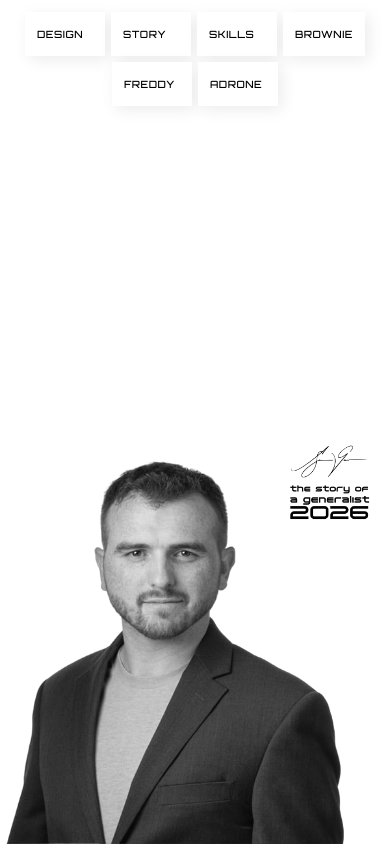
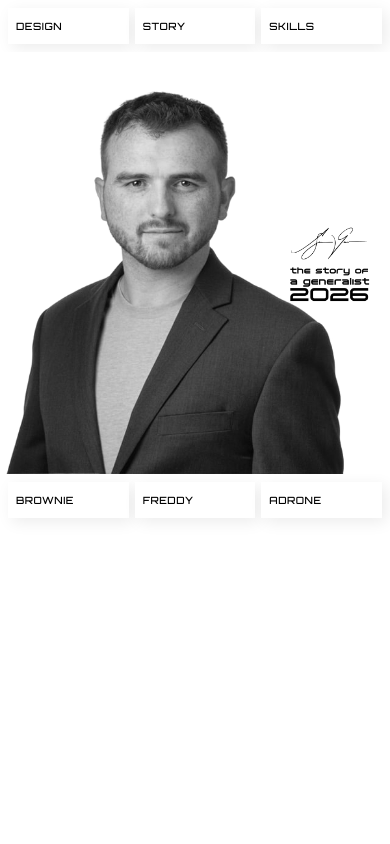
Before and after one commit to tatsuyakuroda/stephen-portfolio, a React (Vite) app: page / in a window 390 px wide. Built offline with nearby package versions, Linux system fonts and the light colour scheme.

Commit message:
Refactor mobile layout in App.css and App.jsx to enhance responsiveness. Introduced mobile-specific styles, reorganized navigation buttons, and improved canvas and branding section for better visual structure.

```diff
--- a/src/App.css
+++ b/src/App.css
@@ -78,14 +78,23 @@
   transform: translateY(-50%);
 }
 
+.mobile-layout {
+  display: block;
+  min-height: 100svh;
+}
+
 .canvas {
   position: relative;
   display: flex;
   align-items: flex-end;
   justify-content: center;
-  min-height: 100svh;
   background: #fff;
   overflow: visible;
+}
+
+.nav-right,
+.nav-bottom {
+  display: none;
 }
 
 .portrait {
@@ -137,6 +146,13 @@
   text-align: right;
 }
 
+/* Desktop only - canvas fills viewport */
+@media (min-width: 769px) {
+  .canvas {
+    min-height: 100svh;
+  }
+}
+
 /* Tablet */
 @media (max-width: 1024px) {
   .sidebar {
@@ -161,41 +177,62 @@
 /* Mobile */
 @media (max-width: 768px) {
   .layout {
-    display: flex;
-    flex-direction: column;
+    display: block;
     min-height: 100svh;
   }
 
   .sidebar {
-    position: relative;
-    top: auto;
-    left: auto;
-    transform: none;
-    flex-direction: row;
-    flex-wrap: wrap;
-    justify-content: center;
-    gap: 8px;
-    padding: 16px;
-    order: 1;
+    display: none;
   }
 
-  .nav-btn {
-    width: auto;
-    min-width: 100px;
-    padding: 12px 16px;
-    font-size: 12px;
-    min-height: 44px;
+  .mobile-layout {
+    display: flex;
+    flex-direction: column;
+    min-height: 100svh;
+    gap: 0;
   }
 
   .canvas {
-    flex: 1;
-    min-height: 50svh;
-    order: 2;
+    flex: 0 0 auto;
+    display: flex;
+    align-items: flex-end;
+    justify-content: center;
+    padding: 0;
+    margin: 0;
   }
 
   .portrait {
-    height: 70svh;
+    display: block;
+    height: 55svh;
+    width: auto;
     max-width: 100%;
+    object-fit: contain;
+    object-position: bottom center;
+  }
+
+  .nav-right {
+    display: grid;
+    grid-template-columns: repeat(3, 1fr);
+    gap: 6px;
+    padding: 12px;
+    flex-shrink: 0;
+  }
+
+  .nav-bottom {
+    display: grid;
+    grid-template-columns: repeat(3, 1fr);
+    gap: 6px;
+    padding: 12px;
+    flex-shrink: 0;
+  }
+
+  .nav-right .nav-btn,
+  .nav-bottom .nav-btn {
+    width: 100%;
+    min-width: 0;
+    padding: 8px 12px;
+    font-size: 11px;
+    min-height: 40px;
   }
 
   .branding {
@@ -206,29 +243,52 @@
   }
 
   .branding-signature {
+    height: 100px;
+  }
+}
+
+/* Tall mobile */
+@media (max-width: 768px) and (min-height: 800px) {
+  .portrait {
+    height: 65svh;
+  }
+
+  .branding-signature {
     height: 120px;
   }
 }
 
 /* Small mobile */
 @media (max-width: 480px) {
-  .sidebar {
-    padding: 12px;
-    gap: 6px;
+  .nav-right .nav-btn,
+  .nav-bottom .nav-btn {
+    padding: 6px 8px;
+    font-size: 10px;
+    min-height: 36px;
   }
 
-  .nav-btn {
-    min-width: 80px;
-    padding: 10px 12px;
-    font-size: 10px;
-    min-height: 44px;
+  .nav-right,
+  .nav-bottom {
+    padding: 8px;
   }
 
   .portrait {
-    height: 60svh;
+    height: 50svh;
   }
 
   .branding-signature {
     height: 80px;
   }
 }
+
+/* Extra small */
+@media (max-width: 360px) {
+  .nav-right .nav-btn {
+    min-width: 60px;
+    font-size: 9px;
+  }
+
+  .portrait {
+    height: 45svh;
+  }
+}
--- a/src/App.jsx
+++ b/src/App.jsx
@@ -1,6 +1,21 @@
 import './App.css'
 
 const navItems = ['DESIGN', 'STORY', 'SKILLS', 'BROWNIE', 'FREDDY', 'ADRONE']
+const navRight = navItems.slice(0, 3)
+const navBottom = navItems.slice(3, 6)
+
+function NavButton({ label }) {
+  return (
+    <button type="button" className="nav-btn" data-animation="both">
+      <span className="nav-btn-text">
+        <span className="nav-btn-text-track">
+          <span>{label}</span>
+          <span aria-hidden="true">{label}</span>
+        </span>
+      </span>
+    </button>
+  )
+}
 
 function App() {
   return (
@@ -8,21 +23,15 @@ function App() {
       <div className="layout">
         <nav className="sidebar">
           {navItems.map((label) => (
-            <button
-              key={label}
-              type="button"
-              className="nav-btn"
-              data-animation="both"
-            >
-              <span className="nav-btn-text">
-                <span className="nav-btn-text-track">
-                  <span>{label}</span>
-                  <span aria-hidden="true">{label}</span>
-                </span>
-              </span>
-            </button>
+            <NavButton key={label} label={label} />
           ))}
         </nav>
+        <div className="mobile-layout">
+          <div className="nav-right">
+            {navRight.map((label) => (
+              <NavButton key={label} label={label} />
+            ))}
+          </div>
           <main className="canvas">
             <img
               src="/images/stephen.png"
@@ -37,6 +46,12 @@ function App() {
               />
             </aside>
           </main>
+          <div className="nav-bottom">
+            {navBottom.map((label) => (
+              <NavButton key={label} label={label} />
+            ))}
+          </div>
+        </div>
       </div>
     </div>
   )
```
Lines whose indentation alone changed are shown as unchanged.
